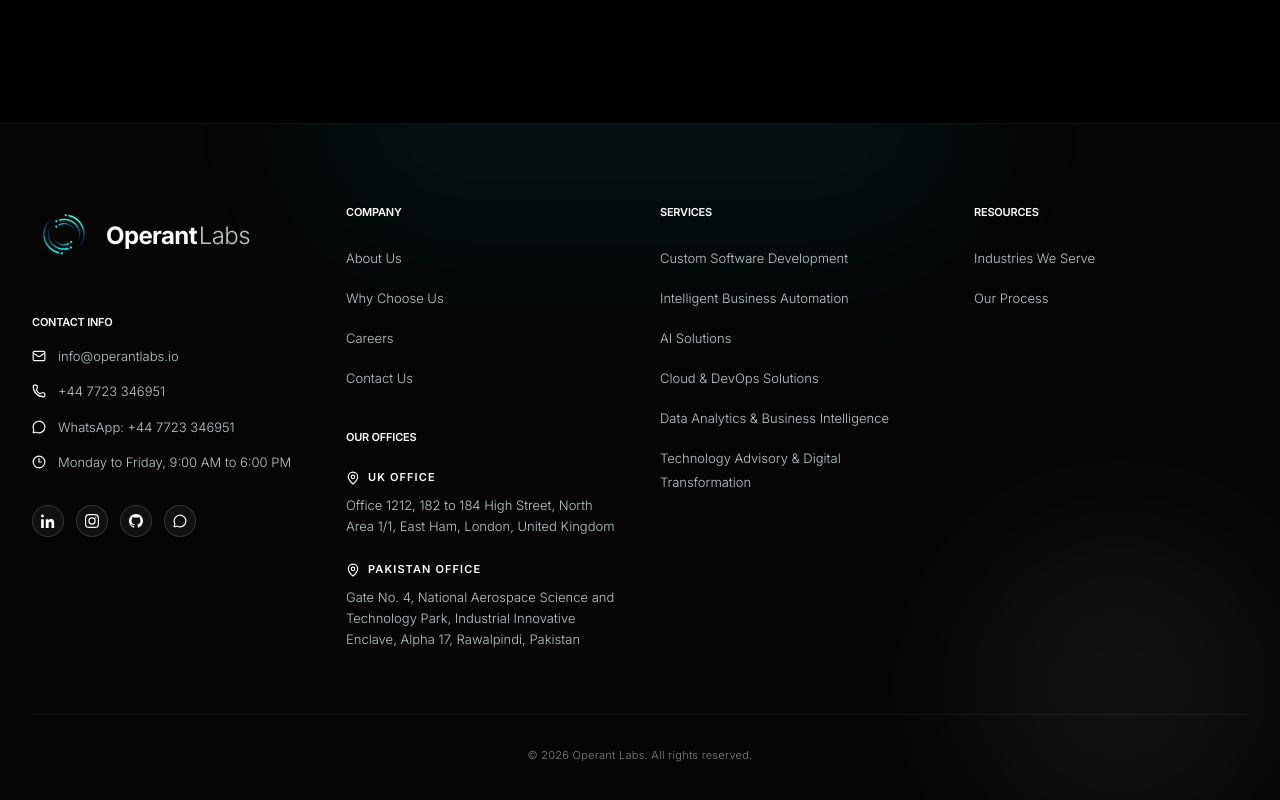
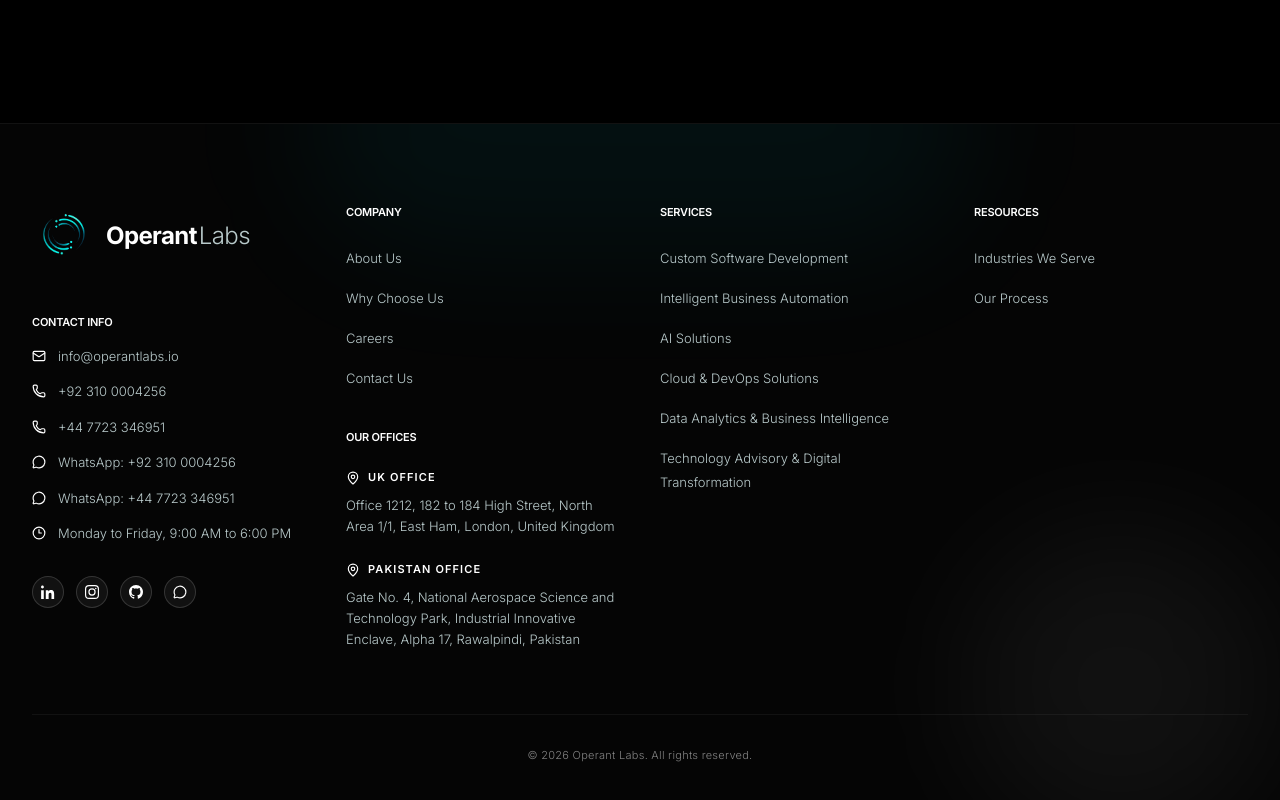
Before and after one commit to m-rayan-hassan/operant-labs-website, a Next.js app: page /about-us in a window 1280 px wide. Shown: the part 3598-4398 px from the top of the page. Built offline with nearby package versions, Linux system fonts and the light colour scheme.

Commit message:
add contact number

```diff
--- a/app/components/Footer.tsx
+++ b/app/components/Footer.tsx
@@ -76,10 +76,33 @@ export default function Footer() {
                   <li className="flex items-start gap-3">
                     <Phone size={14} className="mt-0.5 shrink-0 text-foreground" />
                     <a
+                      href="tel:+923100004256"
+                      className="transition-colors hover:text-foreground"
+                    >
+                      +92 310 0004256
+                    </a>
+                  </li>
+                  <li className="flex items-start gap-3">
+                    <Phone size={14} className="mt-0.5 shrink-0 text-foreground" />
+                    <a
                       href="tel:+447723346951"
                       className="transition-colors hover:text-foreground"
                     >
                       +44 7723 346951
+                    </a>
+                  </li>
+                  <li className="flex items-start gap-3">
+                    <MessageCircle
+                      size={14}
+                      className="mt-0.5 shrink-0 text-foreground"
+                    />
+                    <a
+                      href="https://wa.me/923100004256"
+                      target="_blank"
+                      rel="noreferrer"
+                      className="transition-colors hover:text-foreground"
+                    >
+                      WhatsApp: +92 310 0004256
                     </a>
                   </li>
                   <li className="flex items-start gap-3">
@@ -151,7 +174,7 @@ export default function Footer() {
                   </svg>
                 </a>
                 <a
-                  href="https://wa.me/447723346951"
+                  href="https://wa.me/923100004256"
                   target="_blank"
                   rel="noreferrer"
                   aria-label="WhatsApp"
--- a/app/components/WorldMap.tsx
+++ b/app/components/WorldMap.tsx
@@ -42,7 +42,7 @@ export default function WorldMap() {
           viewport={{ once: true }}
           transition={{ duration: 0.8 }}
         >
-          <div className="section-number mx-auto mb-6">08 / Global Reach</div>
+          <div className="section-number mx-auto mb-6">Global Reach</div>
           <h2 className="text-3xl md:text-5xl text-foreground font-semibold tracking-tight">
             Our Global Presence
           </h2>
--- a/app/contact-us/page.tsx
+++ b/app/contact-us/page.tsx
@@ -74,9 +74,21 @@ export default function ContactPage() {
                   },
                   {
                     icon: Phone,
+                    label: "Cell Number",
+                    value: "+92 310 0004256",
+                    href: "tel:+923100004256",
+                  },
+                  {
+                    icon: Phone,
                     label: "Phone Support",
                     value: "+44 7723 346951",
                     href: "tel:+447723346951",
+                  },
+                  {
+                    icon: MessageCircle,
+                    label: "WhatsApp",
+                    value: "+92 310 0004256",
+                    href: "https://wa.me/923100004256",
                   },
                   {
                     icon: MessageCircle,
```
